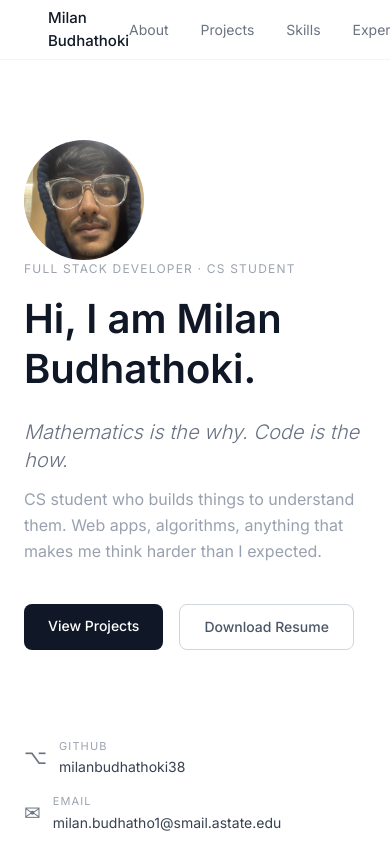
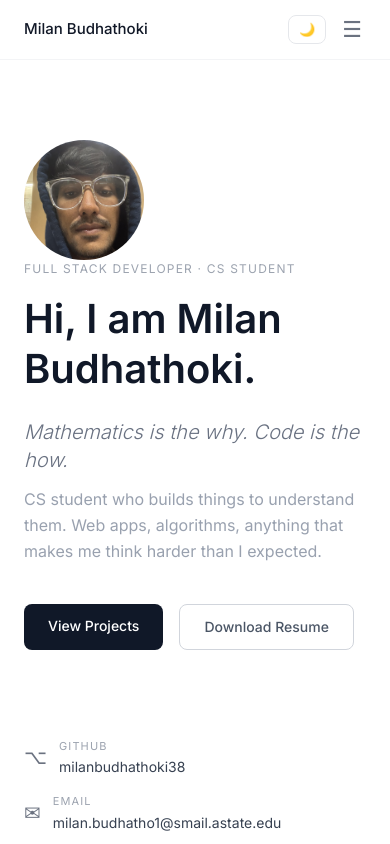
Before and after one commit to milanbudhathoki38/portfolio, a Next.js app: page / in a window 390 px wide. Shown: the top 844 px of the page. Built offline with nearby package versions, Linux system fonts and the light colour scheme.

Commit message:
feat: add hamburger menu for mobile navigation

```diff
--- a/app/Navbar.js
+++ b/app/Navbar.js
@@ -3,6 +3,7 @@ import { useState, useEffect } from 'react'
 
 export default function Navbar() {
   const [dark, setDark] = useState(false)
+  const [menuOpen, setMenuOpen] = useState(false)
 
   useEffect(() => {
     if (dark) {
@@ -12,7 +13,10 @@ export default function Navbar() {
     }
   }, [dark])
 
+  const links = ['About', 'Projects', 'Skills', 'Experience', 'Contact']
+
   return (
+    <>
       <nav style={{
         position: 'fixed',
         top: 0,
@@ -22,7 +26,7 @@ export default function Navbar() {
         background: 'rgba(255,255,255,0.85)',
         backdropFilter: 'blur(10px)',
         borderBottom: '1px solid #f3f4f6',
-      padding: '0 48px',
+        padding: '0 24px',
         height: '60px',
         display: 'flex',
         alignItems: 'center',
@@ -31,12 +35,14 @@ export default function Navbar() {
         <span style={{ fontSize: '15px', fontWeight: '500', color: '#111827' }}>
           Milan Budhathoki
         </span>
-      <div style={{ display: 'flex', alignItems: 'center', gap: '32px' }}>
-        <a href="#about" style={{ fontSize: '14px', color: '#6b7280', textDecoration: 'none' }}>About</a>
-        <a href="#projects" style={{ fontSize: '14px', color: '#6b7280', textDecoration: 'none' }}>Projects</a>
-        <a href="#skills" style={{ fontSize: '14px', color: '#6b7280', textDecoration: 'none' }}>Skills</a>
-        <a href="#experience" style={{ fontSize: '14px', color: '#6b7280', textDecoration: 'none' }}>Experience</a>
-        <a href="#contact" style={{ fontSize: '14px', color: '#6b7280', textDecoration: 'none' }}>Contact</a>
+
+        {/* Desktop links */}
+        <div className="desktop-nav" style={{ display: 'flex', alignItems: 'center', gap: '32px' }}>
+          {links.map(link => (
+            <a key={link} href={`#${link.toLowerCase()}`} style={{ fontSize: '14px', color: '#6b7280', textDecoration: 'none' }}>
+              {link}
+            </a>
+          ))}
           <button
             onClick={() => setDark(!dark)}
             style={{
@@ -52,6 +58,89 @@ export default function Navbar() {
             {dark ? '☀️ Light' : '🌙 Dark'}
           </button>
         </div>
+
+        {/* Mobile right side - dark toggle + hamburger */}
+        <div className="mobile-nav" style={{ display: 'none', alignItems: 'center', gap: '12px' }}>
+          <button
+            onClick={() => setDark(!dark)}
+            style={{
+              background: 'none',
+              border: '1px solid #e5e7eb',
+              borderRadius: '8px',
+              padding: '4px 10px',
+              cursor: 'pointer',
+              fontSize: '13px',
+              color: '#6b7280',
+            }}
+          >
+            {dark ? '☀️' : '🌙'}
+          </button>
+          <button
+            onClick={() => setMenuOpen(!menuOpen)}
+            style={{
+              background: 'none',
+              border: 'none',
+              cursor: 'pointer',
+              fontSize: '22px',
+              color: '#6b7280',
+              padding: '4px',
+            }}
+          >
+            {menuOpen ? '✕' : '☰'}
+          </button>
+        </div>
       </nav>
+
+      {/* Mobile dropdown menu */}
+      {menuOpen && (
+        <div style={{
+          position: 'fixed',
+          top: '60px',
+          left: 0,
+          right: 0,
+          zIndex: 99,
+          background: 'rgba(255,255,255,0.97)',
+          backdropFilter: 'blur(10px)',
+          borderBottom: '1px solid #f3f4f6',
+          display: 'flex',
+          flexDirection: 'column',
+          padding: '16px 24px',
+          gap: '20px',
+        }}>
+          {links.map(link => (
+            <a
+              key={link}
+              href={`#${link.toLowerCase()}`}
+              onClick={() => setMenuOpen(false)}
+              style={{ fontSize: '16px', color: '#374151', textDecoration: 'none', fontWeight: '500' }}
+            >
+              {link}
+            </a>
+          ))}
+        </div>
+      )}
+
+      <style>{`
+        @media (max-width: 768px) {
+          .desktop-nav { display: none !important; }
+          .mobile-nav { display: flex !important; }
+        }
+        html.dark nav {
+          background: rgba(17, 24, 39, 0.95) !important;
+        }
+        html.dark .mobile-nav button,
+        html.dark .desktop-nav button,
+        html.dark .desktop-nav a {
+          color: #9ca3af !important;
+          border-color: #374151 !important;
+        }
+        html.dark div[style*="rgba(255,255,255,0.97)"] {
+          background: rgba(17, 24, 39, 0.97) !important;
+        }
+        html.dark div[style*="rgba(255,255,255,0.97)"] a {
+          color: #f9fafb !important;
+        }
+      `}</style>
+    </>
   )
 }
```
Lines whose indentation alone changed are shown as unchanged.
